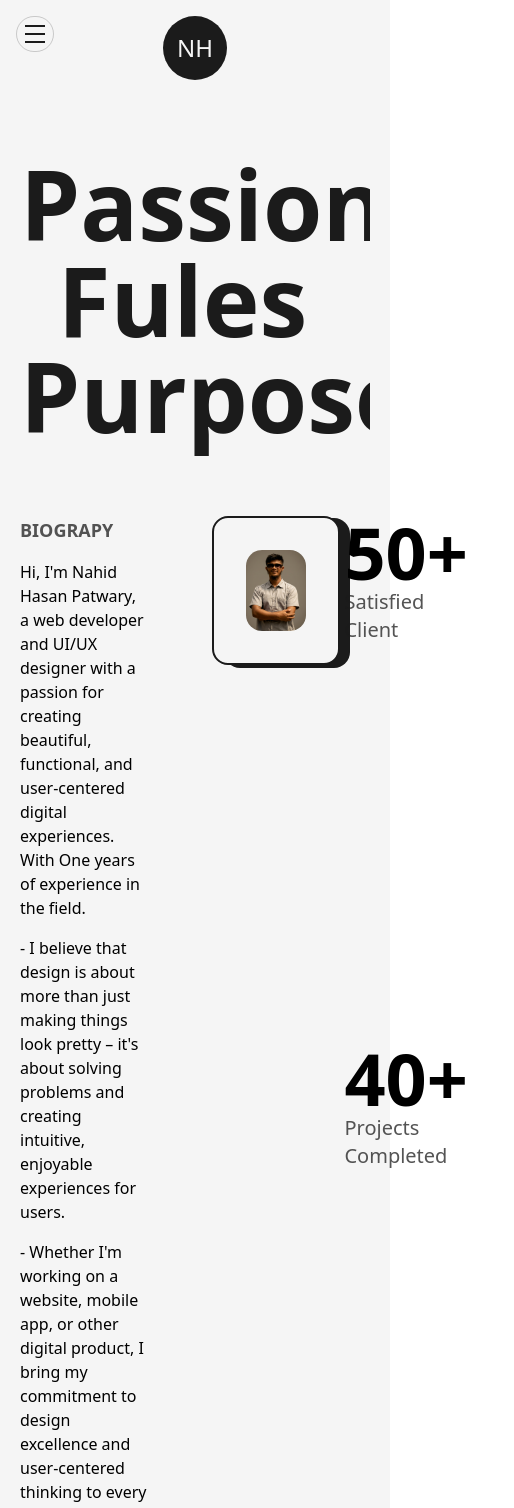
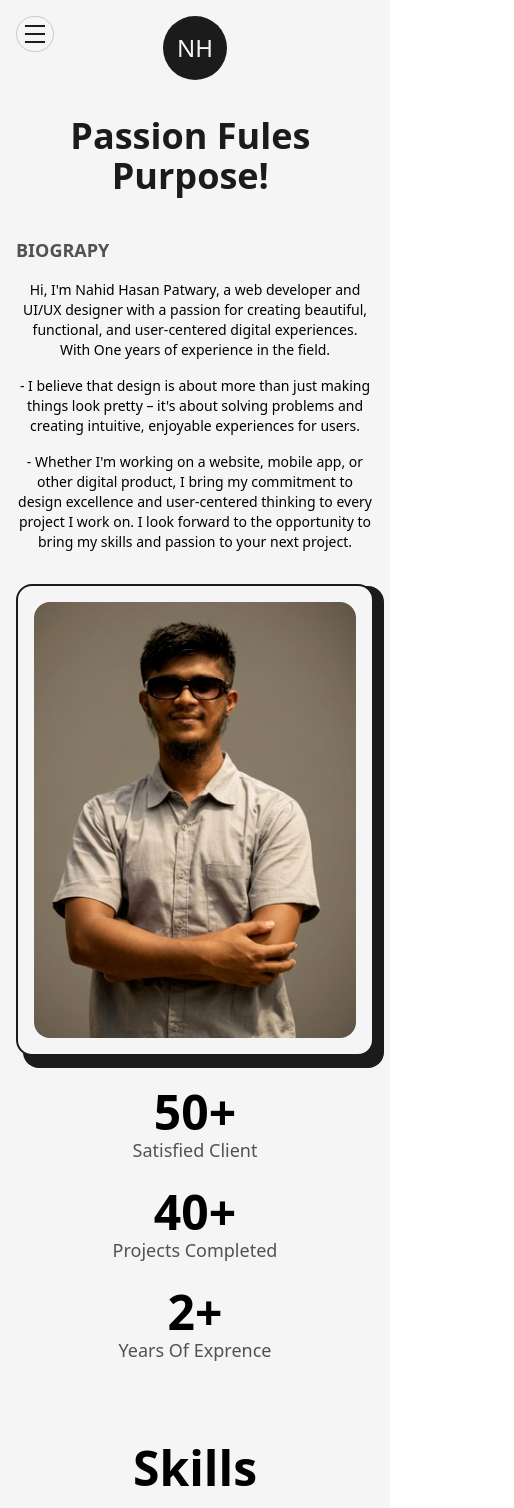
Before and after one commit to nahidulhasan4/My-Profolio, a Next.js app: page /about in a window 390 px wide. Shown: the top 1508 px of the page, 514 px wide, since content can reach past the window. Built offline with nearby package versions, Linux system fonts and the light colour scheme.

Commit message:
here im change website look

```diff
--- a/src/component/Education.js
+++ b/src/component/Education.js
@@ -4,7 +4,7 @@ import LiIcon from "./LiIcon";
 const Details = ({ type, time, place, info}) => {
   const ref = useRef(null)
   return (
-    <li ref={ref} className="my-8 first:mt-0 last:mb-0 w-[60%] mx-auto flex flex-col  items-center justify-between">
+    <li ref={ref} className="my-8 first:mt-0 last:mb-0 w-full sm:w-[80%] lg:w-[60%] mx-auto flex flex-col items-start sm:items-center justify-between">
 
        <LiIcon reference={ref} />
 
@@ -13,13 +13,13 @@ const Details = ({ type, time, place, info}) => {
       whileInView={{y:0}}
       transition={{duration:0.5, type:"spring"}}
       >
-        <h3 className="capitalize  dark:text-light font-bold text-2xl">
+        <h3 className="capitalize dark:text-light font-bold text-xl sm:text-2xl">
           {type}
         </h3>
-        <span className=" font-medium capitalize  dark:text-light text-dark/75">
+        <span className="font-medium capitalize dark:text-light text-dark/75 text-sm sm:text-base">
           {time} {place}
         </span>
-        <p className="font-medium  dark:text-light w-full">{info}</p>
+        <p className="font-medium dark:text-light w-full text-sm sm:text-base">{info}</p>
       </motion.div>
     </li>
   );
@@ -34,11 +34,11 @@ const Education = () => {
     }
   )
   return (
-    <div className="my-64">
-      <h2 className="font-bold text-8xl  dark:text-light mb-32 w-full text-center">Education</h2>
-      <div ref={ref} className="w-[75%] mx-auto relative">
-        <motion.div style={{scaleY: scrollYProgress}} className="absolute left-9 top-0 w-[4px] h-full dark:bg-light bg-dark origin-top"/>
-        <ul className="w-full flex flex-col items-center justify-between ml-4">
+    <div className="my-20 sm:my-32 lg:my-64">
+      <h2 className="font-bold text-5xl sm:text-6xl lg:text-8xl dark:text-light mb-10 sm:mb-20 lg:mb-32 w-full text-center">Education</h2>
+      <div ref={ref} className="w-full sm:w-[90%] lg:w-[75%] mx-auto relative">
+        <motion.div style={{scaleY: scrollYProgress}} className="absolute left-3 sm:left-9 top-0 w-[3px] sm:w-[4px] h-full dark:bg-light bg-dark origin-top"/>
+        <ul className="w-full flex flex-col items-center justify-between ml-2 sm:ml-4">
           <Details
             type=" secondary school"
             time=" 2016 - 2021 |"
--- a/src/component/Footer.js
+++ b/src/component/Footer.js
@@ -3,10 +3,10 @@ import Layout from './Layout'
 import Link from 'next/link'
 const Footer = () => {
   return (
-    <footer className='w-full border-t-2 border-solid  dark:border-light border-dark font-medium text-lg '>
-        <Layout className='py-8 flex dark:text-light items-center justify-between'>
+    <footer className='w-full border-t-2 border-solid dark:border-light border-dark font-medium text-sm sm:text-lg'>
+        <Layout className='py-6 sm:py-8 flex flex-col gap-3 sm:flex-row dark:text-light items-center justify-between text-center'>
             <span>{new Date().getFullYear()} &copy; All Rights Reserved.</span>
-            <div className='flex dark:text-light items-center'>Build  <span className='text-primary  text-2xl px-1'>&#9825;</span>by &nbsp;
+            <div className='flex dark:text-light items-center flex-wrap justify-center'>Build <span className='text-primary text-xl sm:text-2xl px-1'>&#9825;</span>by &nbsp;
             <Link className='dark:text-light' href="https://github.com/nahidulhasan4">Nahid hasn</Link>
             </div>
             <Link className='dark:text-light' href="">Say Help</Link>
--- a/src/component/Skills.js
+++ b/src/component/Skills.js
@@ -28,15 +28,14 @@ const Skill= ({name, x, y}) =>{
 const Skills = () => {
   return (
     <>
-    <h2 className='font-bold  dark:text-light text-8xl mt-64 w-full text-center'>Skills</h2>
-    <div className='w-full h-screen relative flex items-center justify-center rounded-full bg-circularLight'>
-
-      <motion.div className="flex items-center justify-center rounded-full font-semibold bg-dark text-light p-8 shadaw-dark cursor-pointer "
+      <h2 className='font-bold dark:text-light text-5xl sm:text-6xl lg:text-8xl mt-20 sm:mt-32 lg:mt-64 w-full text-center'>Skills</h2>
+      <div className='w-full min-h-[60vh] sm:h-screen relative flex flex-wrap items-center justify-center rounded-[2rem] sm:rounded-full bg-circularLight p-6 sm:p-0 mt-8 sm:mt-0'>
+        <motion.div className="flex items-center justify-center rounded-full font-semibold bg-dark text-light p-6 sm:p-8 shadow-dark cursor-pointer mb-4 sm:mb-0"
           whileHover={{scale:1.05}}
         >
           web
-
         </motion.div>
+        <div className="w-full flex flex-wrap items-center justify-center gap-3 sm:gap-0 sm:absolute">
           <Skill name="CSS" x="-5vw" y="-10vw" />
           <Skill name="HTML" x="-20vw" y="2vw" />
           <Skill name="Bootstrap" x="-35vw" y="-7vw" />
@@ -47,6 +46,7 @@ const Skills = () => {
           <Skill name="Web Design" x="20vw" y="-5vw" />
           <Skill name="Tailwind" x="5vw" y="-19vw" />
         </div>
+      </div>
     </>
   )
 }
--- a/src/pages/about.js
+++ b/src/pages/about.js
@@ -44,25 +44,25 @@ const about = () => {
         />
       </Head>
       <main className="flex w-full flex-col items-center justify-center mt-4">
-        <Layout className="pt-16 px-5">
-          <AnimatedText text="Passion Fules Purpose!" className=" !text-8xl  dark:text-light mb-16" />
-          <div className=" grid w-full grid-cols-8  mb-8 gap-16">
-            <div className="col-span-3 flex flex-col items-start justify-start">
-              <h1 className="mb-4 text-lg  dark:text-light font-bold uppercase text-dark/75">
+        <Layout className="pt-6 sm:pt-10 lg:pt-16 px-3 sm:px-5">
+          <AnimatedText text="Passion Fules Purpose!" className="!text-4xl sm:!text-6xl lg:!text-8xl dark:text-light mb-8 sm:mb-16" />
+          <div className="grid w-full grid-cols-1 lg:grid-cols-8 mb-8 gap-8 lg:gap-16">
+            <div className="lg:col-span-3 flex flex-col items-start justify-start text-center lg:text-left">
+              <h1 className="mb-4 text-lg dark:text-light font-bold uppercase text-dark/75">
                 Biograpy
               </h1>
-              <p className="font-medium  dark:text-light">
+              <p className="font-medium dark:text-light text-sm sm:text-base">
                 Hi, I'm Nahid Hasan Patwary, a web developer and UI/UX designer with a
                 passion for creating beautiful, functional, and user-centered
                 digital experiences. With One years of experience in the field.
               </p>
-              <p className="my-4 font-medium  dark:text-light">
+              <p className="my-4 font-medium dark:text-light text-sm sm:text-base">
                 - I believe that design is about more than just making things
                 look pretty – it's about solving problems and creating
                 intuitive, enjoyable experiences for users.
               </p>
 
-              <p className="font-medium dark:text-light">
+              <p className="font-medium dark:text-light text-sm sm:text-base">
                 - Whether I'm working on a website, mobile app, or other digital
                 product, I bring my commitment to design excellence and
                 user-centered thinking to every project I work on. I look
@@ -70,7 +70,7 @@ const about = () => {
                 your next project.
               </p>
             </div>
-            <div className="col-span-3 relative h-max rounded-2xl border-2 border-solid border-dark  bg-light p-8">
+            <div className="lg:col-span-3 relative h-max rounded-2xl border-2 border-solid border-dark bg-light p-4 sm:p-8">
               <div className="absolute top-0 -right-3 -z-10 w-[102%] h-[103%] rounded-2xl bg-dark" />
               <Image
                 src={ProfilePic}
@@ -78,24 +78,24 @@ const about = () => {
                 className="w-full h-auto rounded-2xl"
               />
             </div>
-            <div className="col-span-2 flex flex-col items-end justify-between">
+            <div className="lg:col-span-2 flex flex-col items-center lg:items-end justify-between gap-6 lg:gap-0">
               <div className="flex flex-col items-center justify-center">
-                <span className="inline-block  dark:text-light text-7xl font-bold">
+                <span className="inline-block dark:text-light text-5xl sm:text-7xl font-bold">
                   <AnimatedNumbers value={50}/>+
-                  </span>
-                <h2 className="text-xl font-medium  dark:text-light capitalize text-dark/75">Satisfied client</h2>
+                </span>
+                <h2 className="text-lg sm:text-xl font-medium dark:text-light capitalize text-dark/75 text-center">Satisfied client</h2>
               </div>
               <div className="flex flex-col items-center justify-center">
-                <span className="inline-block  dark:text-light text-7xl font-bold">
+                <span className="inline-block dark:text-light text-5xl sm:text-7xl font-bold">
                 <AnimatedNumbers value={40}/>+
-                  </span>
-                <h2 className="text-xl  dark:text-light font-medium capitalize text-dark/75">Projects Completed</h2>
+                </span>
+                <h2 className="text-lg sm:text-xl dark:text-light font-medium capitalize text-dark/75 text-center">Projects Completed</h2>
               </div>
-              <div className="flex flex-col  dark:text-light items-center justify-center">
-                <span className="inline-block text-7xl font-bold">
+              <div className="flex flex-col dark:text-light items-center justify-center">
+                <span className="inline-block text-5xl sm:text-7xl font-bold">
                 <AnimatedNumbers value={2}/>+
-                  </span>
-                <h2 className="text-xl font-medium  dark:text-light capitalize text-dark/75">Years of exprence</h2>
+                </span>
+                <h2 className="text-lg sm:text-xl font-medium dark:text-light capitalize text-dark/75 text-center">Years of exprence</h2>
               </div>
             </div>
           </div>
--- a/src/pages/article.js
+++ b/src/pages/article.js
@@ -50,13 +50,13 @@ const Article = () => {
         />
       </Head>
       {/* here  design main part  */}
-      <main className="w-full flex flex-col mb-16 mt-4  items-center justify-center overflow-hidden">
-        <Layout className="pt-16 px-5">
+      <main className="w-full flex flex-col mb-16 mt-4 items-center justify-center overflow-hidden">
+        <Layout className="pt-6 sm:pt-10 lg:pt-16 px-3 sm:px-5">
           <AnimatedText
             text="Word can change the world!"
-            className=" !text-6xl  dark:text-light mb-16"
+            className="!text-4xl sm:!text-6xl dark:text-light mb-8 sm:mb-16"
           />
-          <ul className=" grid grid-cols-2 gap-16">
+          <ul className="grid grid-cols-1 md:grid-cols-2 gap-6 md:gap-10 lg:gap-16">
             <FutureArticle
               title="Build A Custom Pagination Component In Reactjs From Scratch"
               summary="  Learn how to build a custom pagination component in ReactJS from scratch.
```
Also changed, not shown: src/component/Experence.js (+9 -9 lines), src/pages/index.js (+4 -4 lines), src/pages/project.js (+10 -10 lines). Lines whose indentation alone changed are shown as unchanged.
